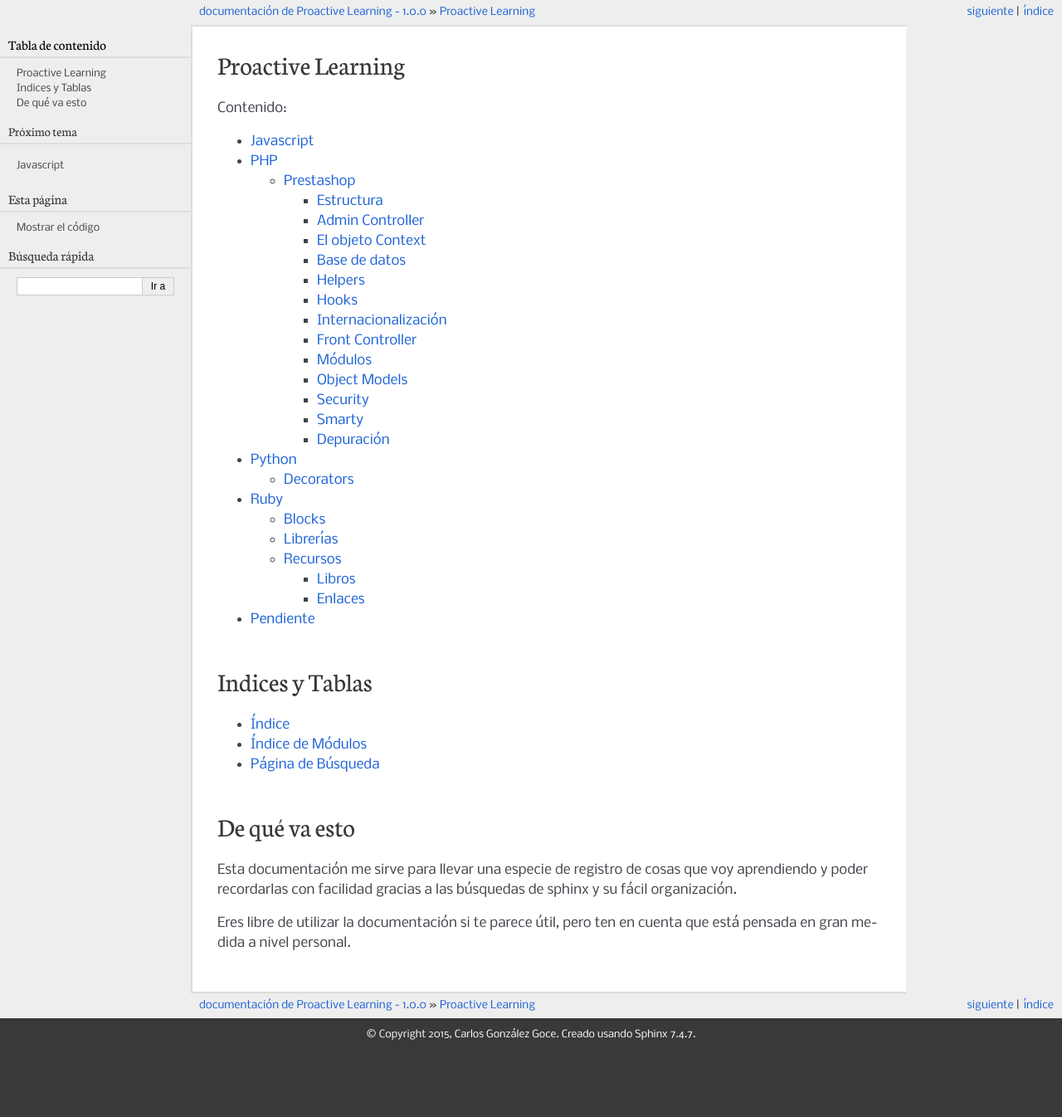
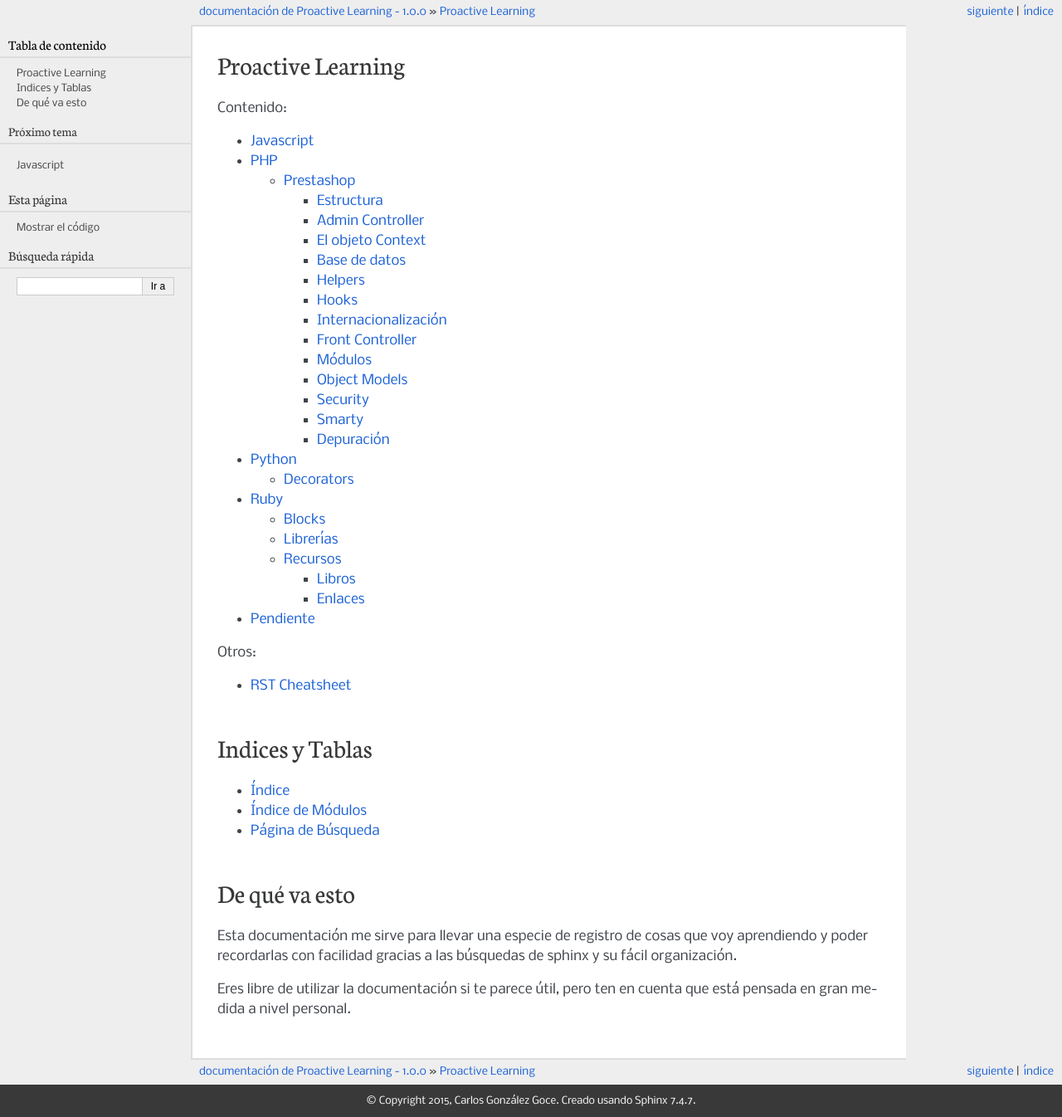
Before and after one commit to carlosgoce/proactive-learning, a Sphinx documentation site: the page built from docs/index.rst, in a window 1280 px wide. Shown: the whole page at 83% size. Built offline with Sphinx 7.4.7, drawn with Linux system fonts in a browser that asks for light colours; before the commit the page ends 1266 px from its top, so only the background shows below that.

Commit message:
Add cheatsheet on index page

```diff
--- a/docs/index.rst
+++ b/docs/index.rst
@@ -11,6 +11,12 @@
    python/index
    ruby/index
    pending
+
+
+
+Otros:
+
+- `RST Cheatsheet <http://thomas-cokelaer.info/tutorials/sphinx/rest_syntax.html#colored-boxes-note-seealso-todo-and-warnings>`_
 
 
 Indices y Tablas
```
